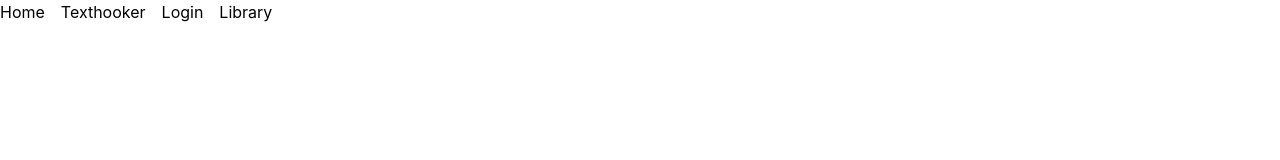
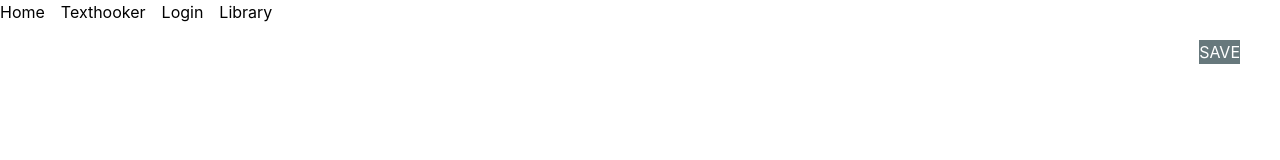
Before and after one commit to Will-less/csci39548_project, a React (Vite) app in the folder my-app/: page /Texthooker in a window 1280 px wide. Shown: the top 160 px of the page. Built offline with nearby package versions, Linux system fonts and the light colour scheme; no server answers.

Commit message:
button skeleton

```diff
--- a/my-app/src/Pages/Texthooker.jsx
+++ b/my-app/src/Pages/Texthooker.jsx
@@ -1,17 +1,6 @@
 import { useState, useEffect } from 'react';
 const URL = "ws://localhost:6677";
 
-//add custom hook to check if it's online
-function SaveButton() {
-  return (
-    <>
-    </>
-  )
-}
-
-function Field({ text, }) {
-
-}
 
 function useTextractor({ setText, setConnected }) {
   let line = '';
@@ -61,6 +50,27 @@ function useManual({ connected, setText }) {
   }, [connected]);
 }
 
+//add css later
+function DropDownMenu() {
+  return (
+    <>
+      <div className="fixed top-10 right-10 bg-mist-500">
+        <SaveButton />
+      </div>
+    </>
+  )
+}
+
+
+//add custom hook to check if it's online
+function SaveButton() {
+  return (
+    <>
+      <button className="text-white">SAVE</button>
+    </>
+  )
+}
+
 
 function Texthooker() {
   //change to array later; we will define page size with indices
@@ -75,6 +85,7 @@ function Texthooker() {
       <div className="whitespace-pre-wrap">
         {text}
       </div>
+      <DropDownMenu />
     </>
   )
 }
```
